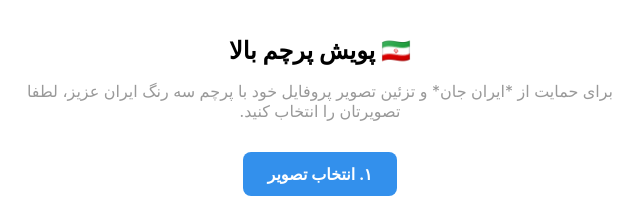
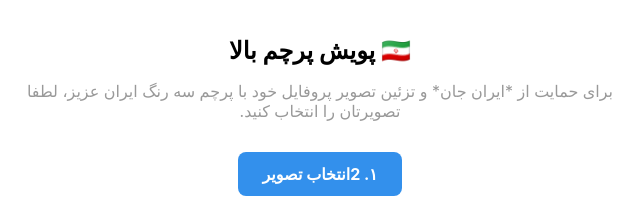
Before and after one commit to JafarAhmadi1/bot, a plain HTML site: page index.html in a window 1280 px wide. Shown: the full height of the page, 320-960 px from the left. Drawn offline with Linux system fonts and the light colour scheme.

Commit message:
Update index.html

```diff
--- a/index.html
+++ b/index.html
@@ -37,7 +37,7 @@
     <div class="container">
         <h1>🇮🇷 پویش پرچم بالا</h1>
         <p>برای حمایت از *ایران جان* و تزئین تصویر پروفایل خود با پرچم سه رنگ ایران عزیز، لطفا تصویرتان را انتخاب کنید.</p>
-        <label for="image-upload" class="action-button" id="upload-button">۱. انتخاب تصویر</label>
+        <label for="image-upload" class="action-button" id="upload-button">۱. 2انتخاب تصویر</label>
         <input type="file" id="image-upload" accept="image/*">
         <div id="frame-selection" style="display: none;">
             <p style="margin-top:20px;">۲. یکی از قاب‌های زیر را انتخاب کنید:</p>
```
